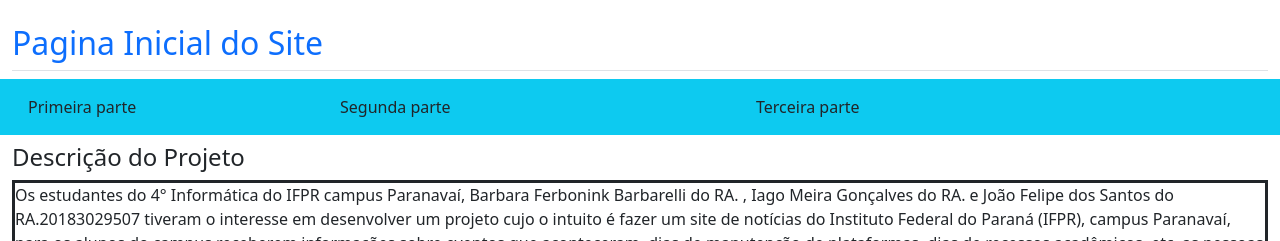
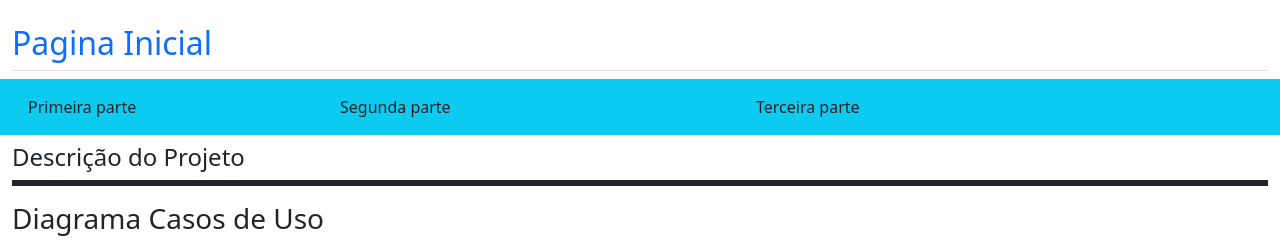
Before and after one commit to JoaoFelipSants/ProjectOfWeb, a Django app: page / in a window 1280 px wide. Shown: the top 241 px of the page. Run offline with Django 3.2, Linux system fonts and the light colour scheme; parts of the project's set-up code (start-up, migrations or seed data) failed here and were passed over; some libraries are stand-ins or nearby versions.

Commit message:
Ajeitando o index. Ainda incompleto

```diff
--- a/paginas/templates/paginas/index.html
+++ b/paginas/templates/paginas/index.html
@@ -1,13 +1,12 @@
 {% load static %}
 
-
 <!DOCTYPE html>
-<html lang="en">
+<html lang="pt-br">
     <head>
         <meta charset="UTF-8">
         <meta http-equiv="X-UA-Compatible" content="IE=edge">
         <meta name="viewport" content="width=device-width, initial-scale=1.0">
-    <title>Site</title>
+        <title> IFPR News </title>
 
         <!--CSS externo -->
         <link rel="stylesheet" href="{% static 'estilo.css' %}">
@@ -16,44 +15,28 @@
 
         <!--CSS interno -->
         <style>
-
-
-            p.solid {border-style: solid;}
+            p.solid { border-style: solid; }
         </style>
     </head>
+
     <body>
         <div class="container-fluid">
-
-     <h2 class="text-primary border-bottom pb-2 pt-4">
-         Pagina Inicial do Site
-        </h2>
+            <h2 class="text-primary border-bottom pb-2 pt-4"> Pagina Inicial </h2>
             <div class="row bg-info p-3 mb-2">
-            <div class="col-3">
-                Primeira parte
+                <div class="col-3"> Primeira parte </div>
+                <div class="col-4"> Segunda parte </div>
+                <div class="col-3"> Terceira parte </div>
             </div>
-            <div class="col-4">
-                Segunda parte
-            </div>
-            <div class="col-3">
-                Terceira parte
-            </div>
-        </div>
-      <h4>Descrição do Projeto</h4>
-      <p class="solid">Os estudantes do 4° Informática do IFPR campus Paranavaí, Barbara Ferbonink Barbarelli do RA. , Iago Meira Gonçalves do RA. e João Felipe dos Santos do RA.20183029507 tiveram o interesse em desenvolver um projeto cujo o intuito é fazer um site de notícias do Instituto Federal do Paraná (IFPR), campus Paranavaí, para os alunos do campus receberem informações sobre eventos que aconteceram, dias de manutenção de plataformas, dias de recessos acadêmicos, etc. as pessoas que terão acesso para enviarem as notícias são os  servidores da instituição e alunos do grêmio estudantil do campus, sendo assim manterá os alunos informados e também contribuirá para com os estudantes da instituição mantendo-os antenados, a ideia do site também é para que os alunos possam fazer inscrições para os eventos ou situações que são necessárias o cadastro do aluno para que recebam horas e sendo assim os alunos também podem receber os seus certificados sem precisar pagar, um outro planejamento é para que os alunos possam comentar sobre as informações apresentadas, caso tenha dúvidas, ex. quando acontecerá tal evento, se estudantes de outros cursos poderão participar, etc., mas caso ocorra um comentário indesejado ou malicioso ele pode ser excluído pelos administradores..</p>
-      <h3>Diagrama de casos de Uso</h3>
+            <h4> Descrição do Projeto </h4>
+            <p class="solid">  </p>
+            <h3>Diagrama Casos de Uso</h3>
             <img src="{% static 'img/Diagrama-de-caso-de-uso.jpeg'%}" width="700" alt="">
-
-      <h3>Diagrama de casos de Classes</h3>
+            <h3>Diagrama Classes</h3>
             <img src="{% static 'img/Diagrama-De-Classes.jpeg'%}" width="700" alt="">
-
-      <br> <br>
-
+            <br>
+            <br>
             <a href="#" class="btn btn-primary">IFPR</a>
             <a href="#" class="btn btn-primary">Cronos</a>
-
         </div>
-
-
-
     </body>
-</html
+</html>
```
Lines whose indentation alone changed are shown as unchanged.
